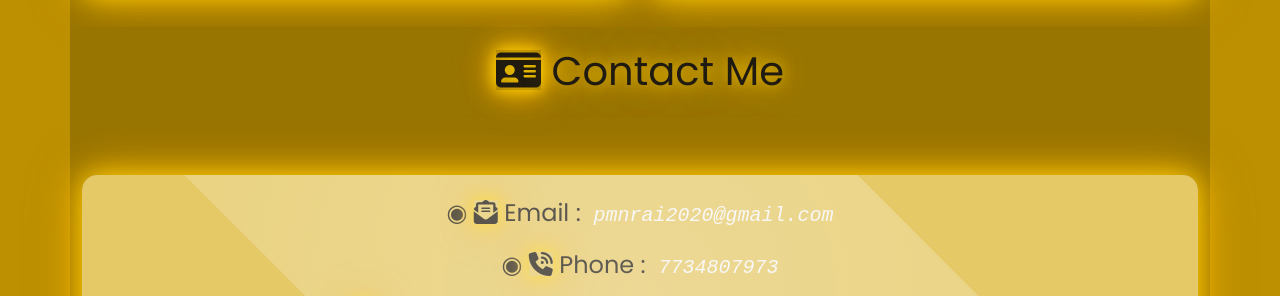
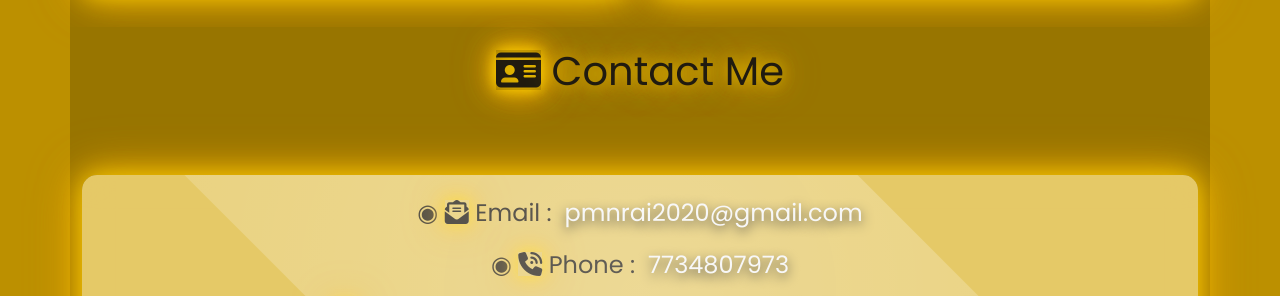
Before and after one commit to remote007/portfolio, a plain HTML site: page index.html in a window 1280 px wide. Shown: the part 2373-2669 px from the top of the page. Drawn offline with nearby package versions, Linux system fonts and the light colour scheme.

Commit message:
portfolio

```diff
--- a/darkmode_style.css
+++ b/darkmode_style.css
@@ -131,3 +131,7 @@ input:checked + .slider:before {
 .dark-mode .mode-toggle {
     color: white;
   }
+
+  /* .dark-mode, .contact-card, .contact-card a {
+    text-shadow: 0px 2px 12px  rgba(255, 223, 90, 0.8);
+} */
--- a/style.css
+++ b/style.css
@@ -169,8 +169,7 @@ h1{
 .contact-card a{
   text-decoration: none;
   color: whitesmoke;
-  font-family: monospace;
-  font-style: italic;
+  text-shadow: 0px 4px 12px black;
 }
 
 /* Section Spacing */
```
